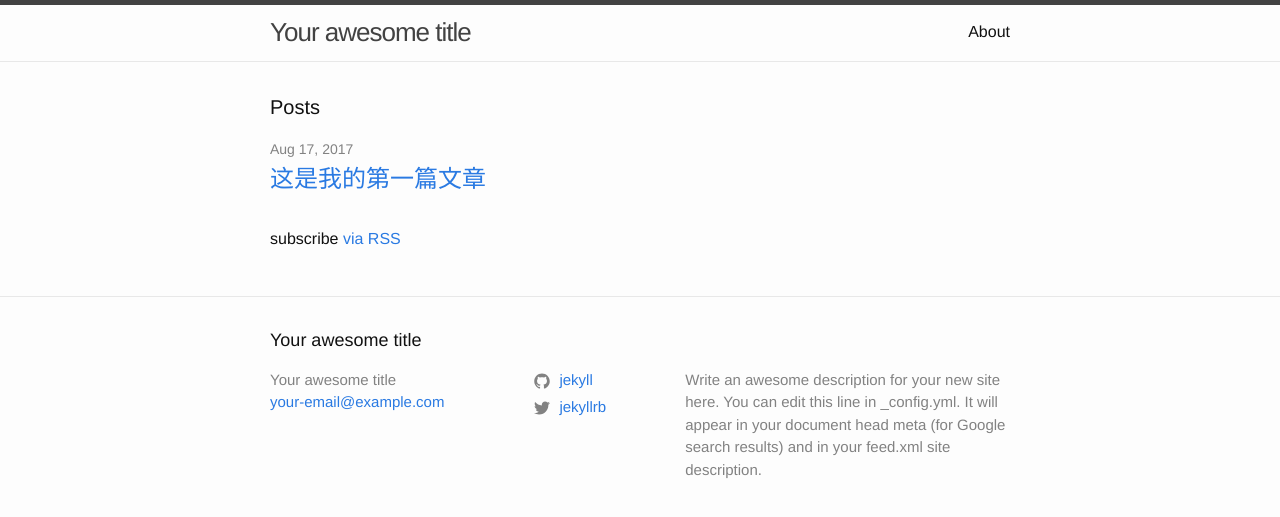
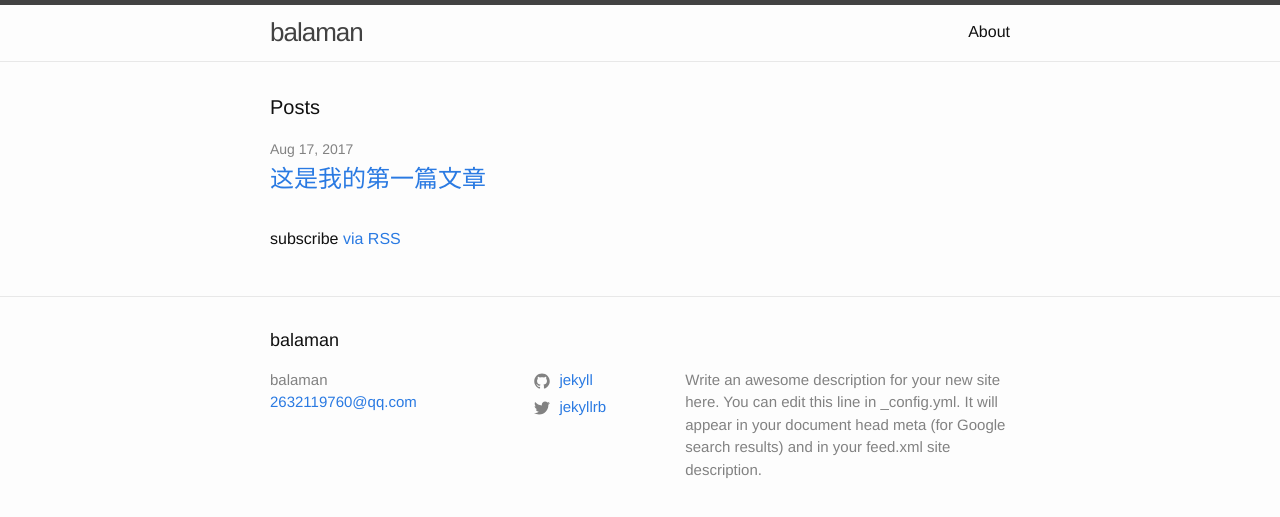
Before and after one commit to rannuo/rannuo.github.io-jekyll, a Jekyll site: the page built from index.md, in a window 1280 px wide. Shown: the top 517 px of the page. Built offline with Jekyll 4.4.1, drawn with Linux system fonts in a browser that asks for light colours.

Commit message:
add disquc

```diff
--- a/_config.yml
+++ b/_config.yml
@@ -13,8 +13,8 @@
 # you will see them accessed via {{ site.title }}, {{ site.email }}, and so on.
 # You can create any custom variable you would like, and they will be accessible
 # in the templates via {{ site.myvariable }}.
-title: Your awesome title
-email: your-email@example.com
+title: balaman
+email: 2632119760@qq.com
 description: > # this means to ignore newlines until "baseurl:"
   Write an awesome description for your new site here. You can edit this
   line in _config.yml. It will appear in your document head meta (for
@@ -42,3 +42,7 @@ plugins:
 #   - vendor/cache/
 #   - vendor/gems/
 #   - vendor/ruby/
+
+# disquc settings
+disquc:
+  shortname: balaman
--- a/_includes/disqus_comments.html
+++ b/_includes/disqus_comments.html
@@ -3,8 +3,8 @@
   <div id="disqus_thread"></div>
   <script>
     var disqus_config = function () {
-      this.page.url = '{{ page.url | absolute_url }}';
-      this.page.identifier = '{{ page.url | absolute_url }}';
+      this.page.url = 'https://balaman.github.io/{{ page.url | absolute_url }}';
+      this.page.identifier = 'https://balaman.github.io/{{ page.url | absolute_url }}';
     };
 
     (function() {
```
